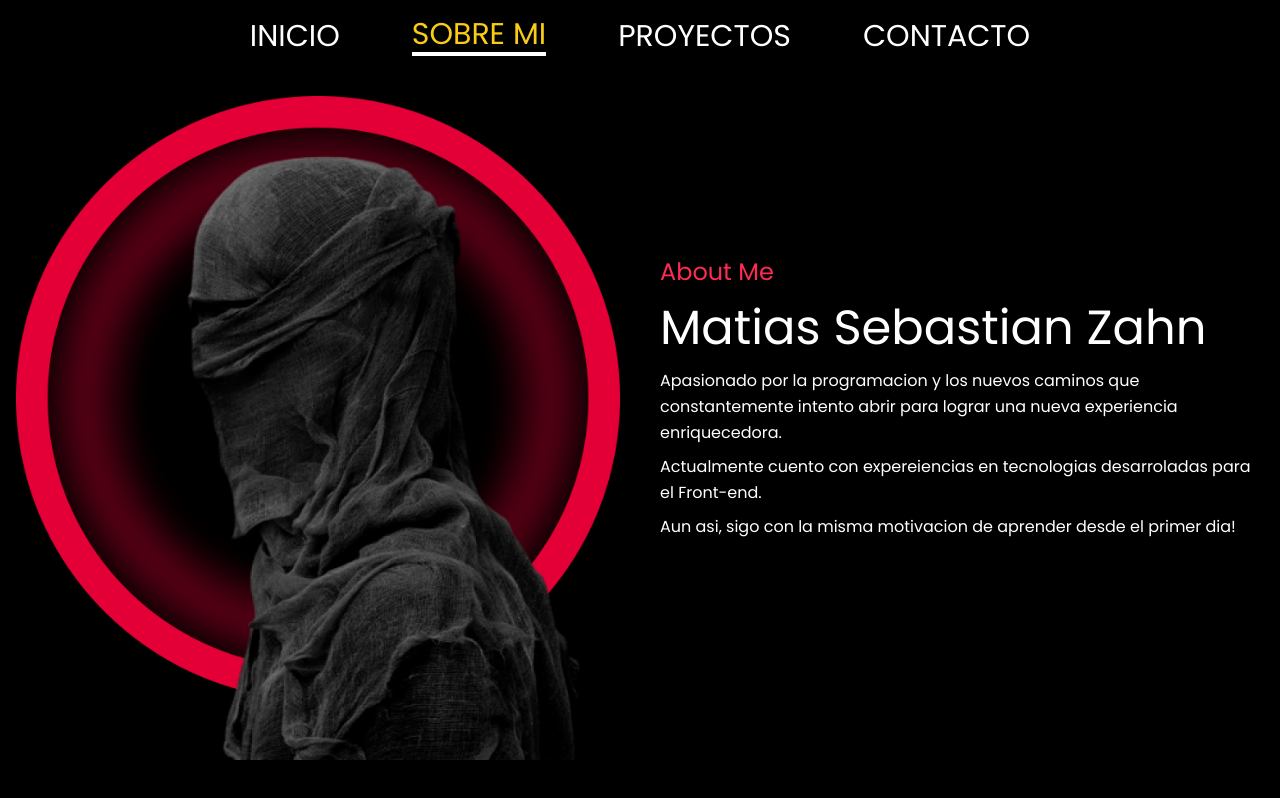
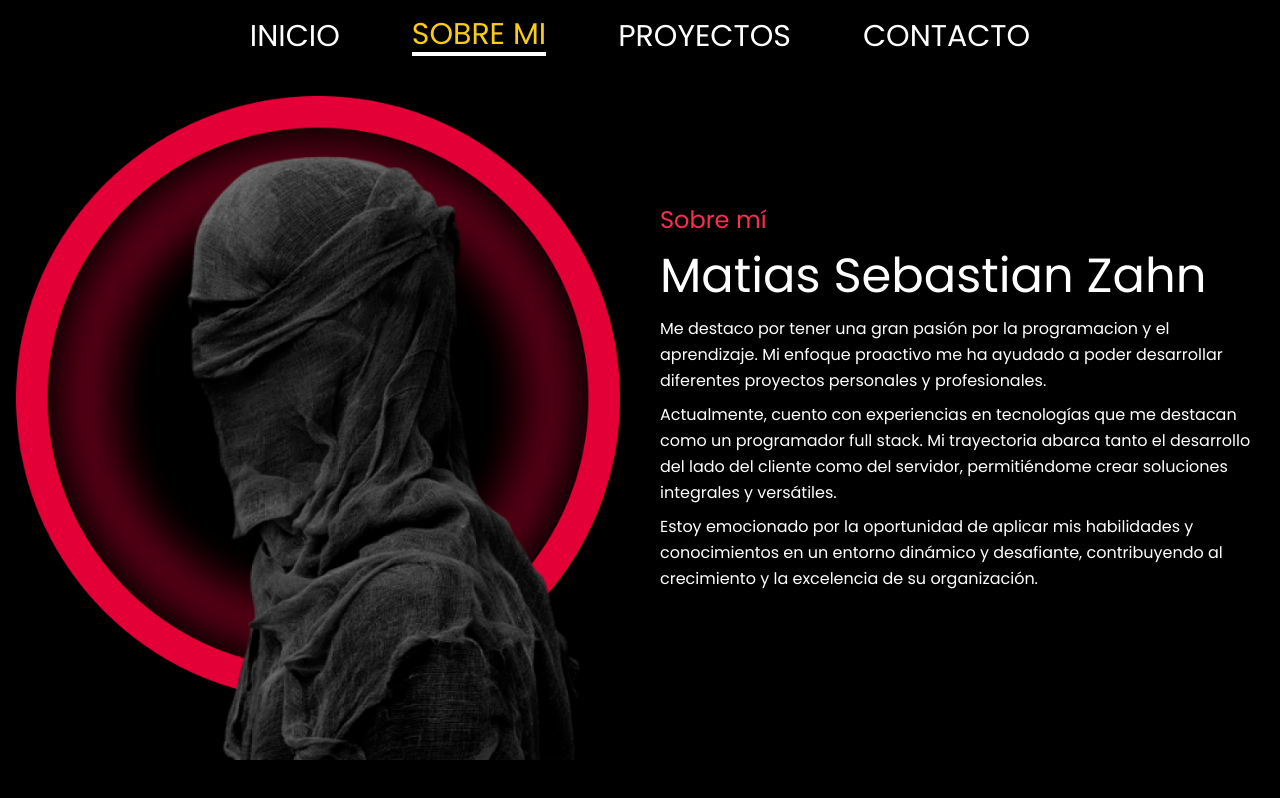
Before and after one commit to Matias-Zahn/matias-zahn-Portfolio, a React (Vite) app: page / in a window 1280 px wide. Both pictures are taken after a click on the button "SOBRE MI". Built offline with nearby package versions, Linux system fonts and the light colour scheme.

Commit message:
next commit

```diff
--- a/src/components/About.jsx
+++ b/src/components/About.jsx
@@ -15,21 +15,24 @@ function About({ isShowInfo }) {
         <PerfilImage />
 
         <div className="grid gap-4 mt-">
-          <h2 className="text-2xl text-[#FF2B51]">About Me</h2>
+          <h2 className="text-2xl text-[#FF2B51]">Sobre mí</h2>
           <h1 className="text-5xl">Matias Sebastian Zahn</h1>
           <div className="leading-relaxed grid gap-2">
             <p>
-              Apasionado por la programacion y los nuevos caminos que
-              constantemente intento abrir para lograr una nueva experiencia
-              enriquecedora.
+              Me destaco por tener una gran pasión por la programacion y el
+              aprendizaje. Mi enfoque proactivo me ha ayudado a poder
+              desarrollar diferentes proyectos personales y profesionales.
             </p>
             <p>
-              Actualmente cuento con expereiencias en tecnologias desarroladas
-              para el Front-end.
+              Actualmente, cuento con experiencias en tecnologías que me
+              destacan como un programador full stack. Mi trayectoria abarca
+              tanto el desarrollo del lado del cliente como del servidor,
+              permitiéndome crear soluciones integrales y versátiles.
             </p>
             <p>
-              Aun asi, sigo con la misma motivacion de aprender desde el primer
-              dia!
+              Estoy emocionado por la oportunidad de aplicar mis habilidades y
+              conocimientos en un entorno dinámico y desafiante, contribuyendo
+              al crecimiento y la excelencia de su organización.
             </p>
           </div>
         </div>
@@ -39,23 +42,23 @@ function About({ isShowInfo }) {
         <h2 className="text-5xl  font-extrabold text-center mb-10">
           Mi camino{" "}
         </h2>
-        <div className="grid md:grid-cols-2 items-center  justify-center gap-10  max-w-[1500px] mx-auto my-auto">
+        <div className="grid md:grid-cols-2 items-center   gap-10  max-w-[1500px] mx-auto my-auto">
           <div className="grid gap-4">
-            <h4 className="text-3xl ">Area Profesional</h4>
-            <h5 className="text-white/50">Exeperiencia Laboral</h5>
+            <h4 className="text-3xl text-center ">Área Profesional</h4>
+            <h5 className="text-white/50 text-center">Exeperiencia Laboral</h5>
             <div className="grid gap-5">
-                {
-                  infoListPro.map((professional, index) => <PathCard key={index} academy={professional} />)
-                }
+              {infoListPro.map((professional, index) => (
+                <PathCard key={index} academy={professional} />
+              ))}
             </div>
           </div>
           <div className="grid gap-4">
-            <h4 className="text-3xl">Area Academica</h4>
-            <h5 className="text-white/50">Desarrollo web</h5>
+            <h4 className="text-3xl text-center">Área Académica</h4>
+            <h5 className="text-white/50 text-center">Desarrollo web</h5>
             <div className="grid gap-5">
-              {
-                infoList.map((academy, index) => <PathCard key={index} academy={academy} />)
-              }
+              {infoList.map((academy, index) => (
+                <PathCard key={index} academy={academy} />
+              ))}
             </div>
           </div>
         </div>
--- a/src/components/Contatc.jsx
+++ b/src/components/Contatc.jsx
@@ -43,10 +43,10 @@ function Contatc({ isShowInfo }) {
       <section className="grid md:grid-cols-2 px-3 place-items-center max-w-7xl mx-auto mb-10 gap-10 ">
         <div className=" grid gap-5 ">
           <h3 className="text-3xl font-semibold text-center md:text-start   text-redP">
-            Conecta conmigo
+            ¿Satisfecho conmigo?
           </h3>
           <h5 className="text-xl font-medium">
-            Satisfecho conmigo? Por favor contactame
+            Por favor, ponte en contacto conmigo
           </h5>
           <div className="flex gap-5 justify-around md:justify-start">
             <a
@@ -67,7 +67,7 @@ function Contatc({ isShowInfo }) {
         </div>
         <div className="grid gap-4 mb-10">
           <h3 className="text-2xl font-medium">
-            Contactame, hagamos magia juntos
+            Contáctame, hagamos magia juntos
           </h3>
           <form ref={refForm} onSubmit={handleSubmit} className="grid gap-4">
             <input
--- a/src/constants/infoAboutList.js
+++ b/src/constants/infoAboutList.js
@@ -1,38 +1,38 @@
-const infoList= [
+const infoList = [
   {
-        title: 'Academlo',
-        information: 'Un bootcamp en el cual se integran tecnlogias para el desarrolo full-stacks',
-        duration: '7 semanas',
-        month: 'Agosto 2023 /Septiembre',
-        titulation: 'https://certificates.academlo.com/en/verify/41517283406056'
+    title: "Academlo",
+    information:
+      "Un bootcamp en el cual se integran tecnlogias para el desarrolo full-stacks",
+    duration: "7 semanas",
+    month: "Agosto 2023 /Septiembre",
+    titulation: "https://certificates.academlo.com/en/verify/41517283406056",
   },
   {
-        title: 'Academlo',
-        information: 'Modulo Frontend con React-JS',
-        duration: '7 semanas',
-        month: 'Septiembre 2023 /Noviembre',
-        titulation: ''
+    title: "Academlo",
+    information: "Modulo Frontend con React-JS",
+    duration: "7 semanas",
+    month: "Septiembre 2023 /Noviembre",
+    titulation: "https://certiwise.co/verify/203",
   },
-]
+];
 
-const infoListPro= [
+const infoListPro = [
   {
-        title: 'FreeLance',
-        information: 'Pequeño proyecto para estudiantes en la carrera de "Comunicación Social" de la Universidad UNPSJB ',
-        duration: '1 semana',
-        month: 'Septiembre',
-        titulation: 'https://pagina-uni.vercel.app/'
+    title: "FreeLance",
+    information:
+      'Pequeño proyecto para estudiantes en la carrera de "Comunicación Social" de la Universidad UNPSJB ',
+    duration: "1 semana",
+    month: "Septiembre",
+    titulation: "https://pagina-uni.vercel.app/",
   },
   {
-        title: 'Proyectos',
-        information: 'No he tenido la oportunidad de trabajar formalmente como un profesional. Por eso he decidido enfocarme en la creacion de proyectos a lo largo de todos mis estudios',
-        duration: '3 meses',
-        month: 'Agosto 2023 /Acualmente',
-        titulation: ''
+    title: "Proyectos",
+    information:
+      "No he tenido la oportunidad de trabajar formalmente como un profesional. Por eso he decidido enfocarme en la creacion de proyectos a lo largo de todos mis estudios",
+    duration: "3 meses",
+    month: "Agosto 2023 /Acualmente",
+    titulation: null,
   },
-]
+];
 
-export{
-    infoList,
-    infoListPro
-}
+export { infoList, infoListPro };
```
Lines whose indentation alone changed are shown as unchanged.
